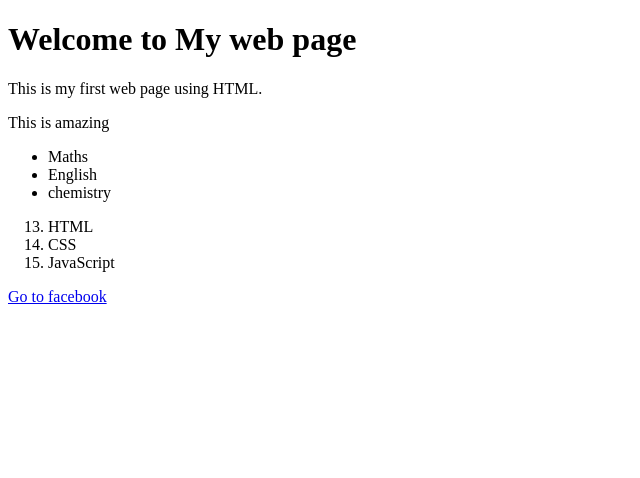
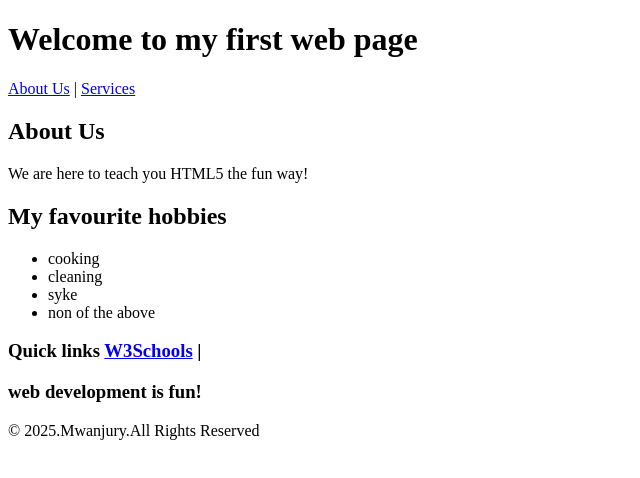
Before and after one commit to Mwanjury/Trial-Demo, a plain HTML site: page index.html in a window 1280 px wide. Shown: the whole page, without its empty margins (0-640 px from the left). Drawn offline with Linux system fonts and the light colour scheme.

Commit message:
navigation to the footer

```diff
--- a/index.html
+++ b/index.html
@@ -4,23 +4,35 @@
         <title>My Firist web page</title>
     </head>
     <body>
-        <!--headings-->
-        <h1>Welcome to My web page</h1>
-        <!--paragraph-->
-        <p>This is my first web page using HTML.</p>
-        <p>This is amazing</p>
-        <!--unordered lists-->
-        <ul>
-            <li>Maths</li>
-            <li>English</li>
-            <li>chemistry</li>
-        </ul>
-        <ol type="1" start="13">
-            <li>HTML</li>
-            <li>CSS</li>
-            <li>JavaScript</li>
-        </ol>
-        <!--anchor-->
-        <a href="https://www.facebook.com">Go to facebook</a>
+      <!--sematic html-->
+      <!--header-->
+      <header>
+        <h1>Welcome to my first web page</h1>
+        <nav>
+          <a href="about">About Us</a> |
+          <a href="services">Services</a>
+        </nav>
+        <main>
+            <article>
+                <h2>About Us</h2>
+                <p>We are here to teach you HTML5 the fun way!</p>
+            </article>
+            <section>
+                <h2>My favourite hobbies</h2>
+                <ul>
+                    <li>cooking</li>
+                    <li>cleaning</li>
+                    <li>syke</li>
+                    <li>non of the above</li>
+                </ul>
+            </section>
+            <aside><h3>
+                Quick links
+                <a href="https://www.w3schools.com/html/">W3Schools</a> |
+                <p>web development is fun!</p>
+            </h3></aside>
+        </main>
+        <footer>
+            <p>&copy; 2025.Mwanjury.All Rights Reserved</p> </footer>
     </body>
 </html>
```
